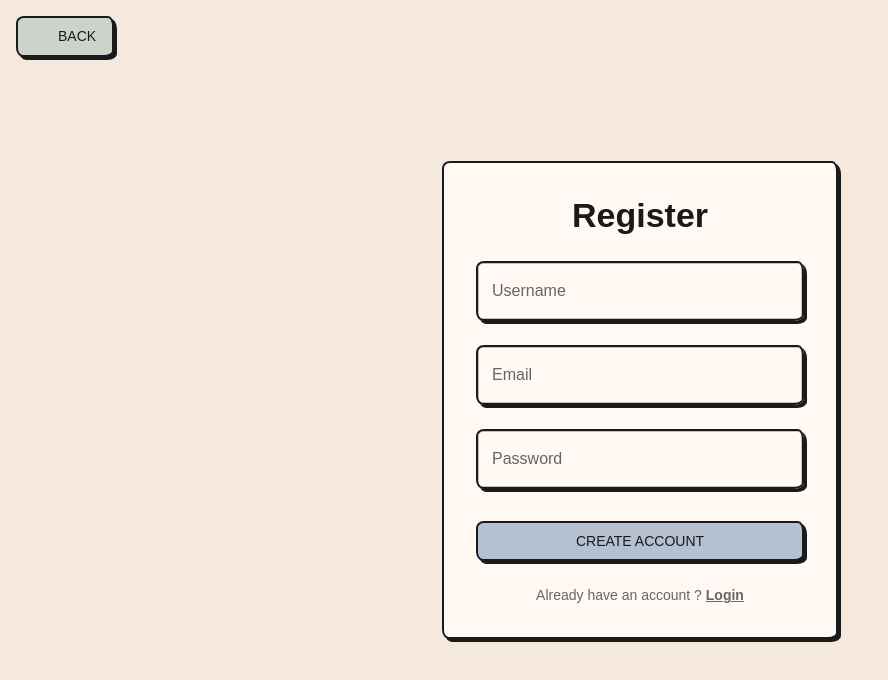
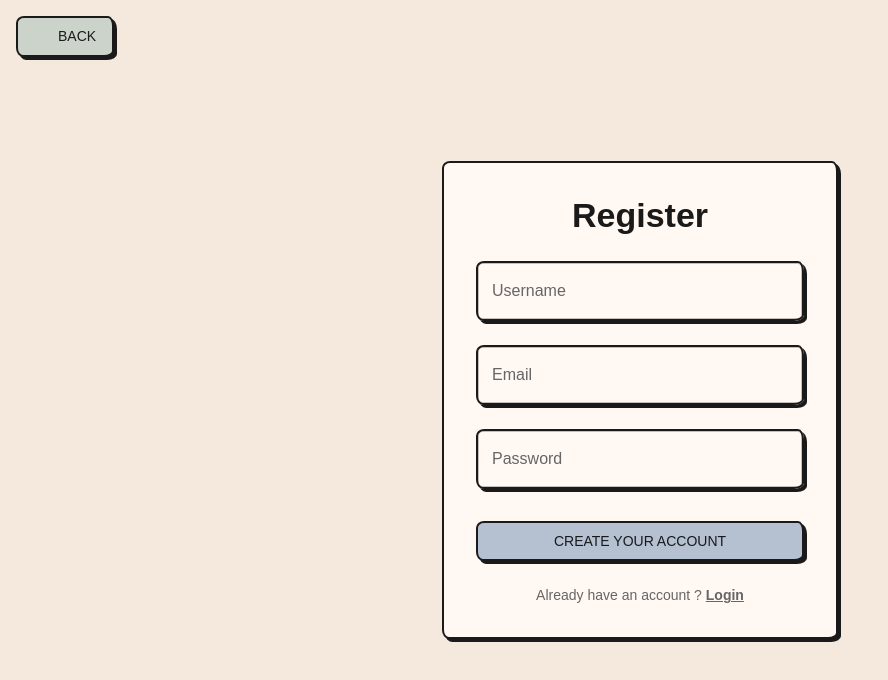
Before and after one commit to Dav0105/PictwoChat_Frontend, a React (Vite) app: page /register in a window 1280 px wide. Shown: the top 680 px of the page, without its empty margins (0-888 px from the left). Built offline with nearby package versions, Linux system fonts and the light colour scheme; some icons are missing; a web font is replaced by a local one.

Commit message:
code: implemented API response handler

```diff
--- a/src/graphql/auth.ts
+++ b/src/graphql/auth.ts
@@ -1,17 +1,48 @@
-import { gql } from '@apollo/client'
+import { gql } from "@apollo/client";
+
+export type RegisterResponse = {
+  register: {
+    token: string;
+  };
+};
+
+export type RegisterVariables = {
+  email: string;
+  username: string;
+  password_hash: string;
+};
 
 export const REGISTER = gql`
-  mutation Register($email :String!, $username :String!, $password_hash :String!) {
-    register(email: $email, username: $username, password_hash: $password_hash) {
-        token
+  mutation Register(
+    $email: String!
+    $username: String!
+    $password_hash: String!
+  ) {
+    register(
+      email: $email
+      username: $username
+      password_hash: $password_hash
+    ) {
+      token
     }
   }
 `;
 
+export type LoginResponse = {
+  login: {
+    token: string;
+  };
+};
+
+export type LoginVariables = {
+  email: string;
+  password_hash: string;
+};
+
 export const LOGIN = gql`
-  mutation login($email :String!, $password_hash :String!) {
+  mutation login($email: String!, $password_hash: String!) {
     login(email: $email, password_hash: $password_hash) {
-        token
+      token
     }
   }
 `;
--- a/src/pages/Login.tsx
+++ b/src/pages/Login.tsx
@@ -1,18 +1,39 @@
 import { Box, Typography, Button, Container, TextField } from '@mui/material'
-import { Link } from 'react-router-dom'
+import { Link, useNavigate } from 'react-router-dom'
 import ArrowBackIcon from '@mui/icons-material/ArrowBack'
 import { sketchStyle } from '../theme'
+
 import { LOGIN } from '../graphql/auth.ts'
+import type { LoginResponse, LoginVariables } from '../graphql/auth.ts'
+
 import { useMutation } from '@apollo/client/react'
 import { useState } from 'react'
 
 function Login() {
-
-  const [login, { data, loading, error }] = useMutation(LOGIN);
-
+  const navigate = useNavigate()
+  const [login, { loading, error }] = useMutation<LoginResponse, LoginVariables>(LOGIN)
   const [email, setEmail] = useState('')
   const [password, setPassword] = useState('')
 
+  const handleLogin = async () => {
+    try {
+      const result = await login({
+        variables: {
+          email,
+          password_hash: password,
+        }
+      })
+
+      const token = result.data?.login?.token
+      if (token) {
+        localStorage.setItem('token', token)
+        navigate('/rooms')
+      }
+    }
+    catch {
+      // handle errors
+    }
+  }
 
   return (
     <Box sx={{
@@ -23,6 +44,7 @@ function Login() {
       position: 'relative',
       backgroundColor: 'background.default',
     }}>
+
 
       <Link to="/" style={{ textDecoration: 'none', position: 'absolute', top: 16, left: 16 }}>
         <Button variant="contained" color="secondary" startIcon={<ArrowBackIcon />}>
@@ -62,8 +84,14 @@ function Login() {
             fullWidth
           />
 
-          <Button variant="contained" sx={{ width: '100%', mt: 1 }} onClick={() => login({ variables: { email, password_hash: password } }) }>
-            Login to your account
+          {error && (
+            <Typography color="error" variant="body2">
+              {error.message}
+            </Typography>
+          )}
+
+          <Button variant="contained" sx={{ width: '100%', mt: 1 }} onClick={handleLogin} disabled={loading}>
+            {loading ? 'Logging in...' : 'Login to your account'}
           </Button>
 
           <Typography variant="body2" textAlign="center" color="text.secondary">
--- a/src/pages/Register.tsx
+++ b/src/pages/Register.tsx
@@ -1,18 +1,45 @@
 import { Box, Typography, Button, Container, TextField } from '@mui/material'
-import { Link } from 'react-router-dom'
+import { Link, useNavigate } from 'react-router-dom'
 import ArrowBackIcon from '@mui/icons-material/ArrowBack'
 import { sketchStyle } from '../theme'
+
 import { REGISTER } from '../graphql/auth.ts'
+import type { RegisterResponse, RegisterVariables } from '../graphql/auth.ts'
+
 import { useMutation } from '@apollo/client/react'
 import { useState } from 'react'
 
+
+
 function Register() {
+  const navigate = useNavigate()
 
-  const [register, { data, loading, error }] = useMutation(REGISTER);
+  const [register, { data, loading, error }] = useMutation<RegisterResponse, RegisterVariables>(REGISTER);
 
   const [email, setEmail] = useState('')
   const [username, setUsername] = useState('')
   const [password, setPassword] = useState('')
+
+  const handleRegister = async () => {
+    try {
+      const result = await register({
+        variables: {
+          email,
+          username,
+          password_hash: password,
+        }
+      })
+
+      const token = result.data?.register?.token
+      if (token) {
+        localStorage.setItem('token', token)
+        navigate('/rooms')
+      }
+    }
+    catch {
+      // handle errors
+    }
+  }
 
   return (
     <Box sx={{
@@ -69,8 +96,14 @@ function Register() {
             fullWidth
           />
 
-          <Button variant="contained" sx={{ width: '100%', mt: 1 }} onClick={() => register({ variables: { email, username, password_hash: password } }) }>
-            Create account
+          {error && (
+            <Typography color="error" variant="body2">
+              {error.message}
+            </Typography>
+          )}
+
+          <Button variant="contained" sx={{ width: '100%', mt: 1 }} onClick={handleRegister} disabled={loading}>
+            {loading ? 'Registering in...' : 'Create your account'}
           </Button>
 
           <Typography variant="body2" textAlign="center" color="text.secondary">
```
